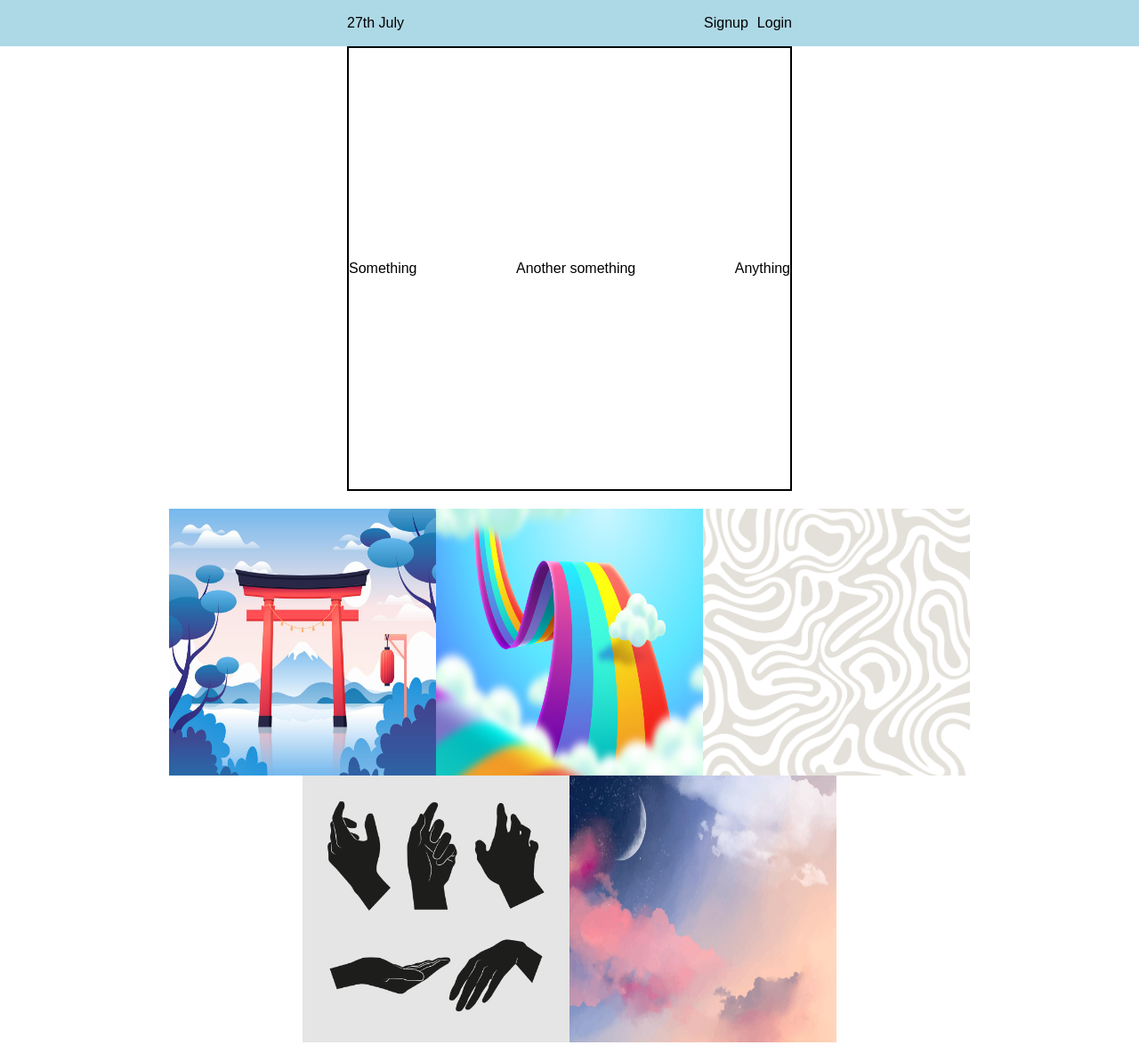
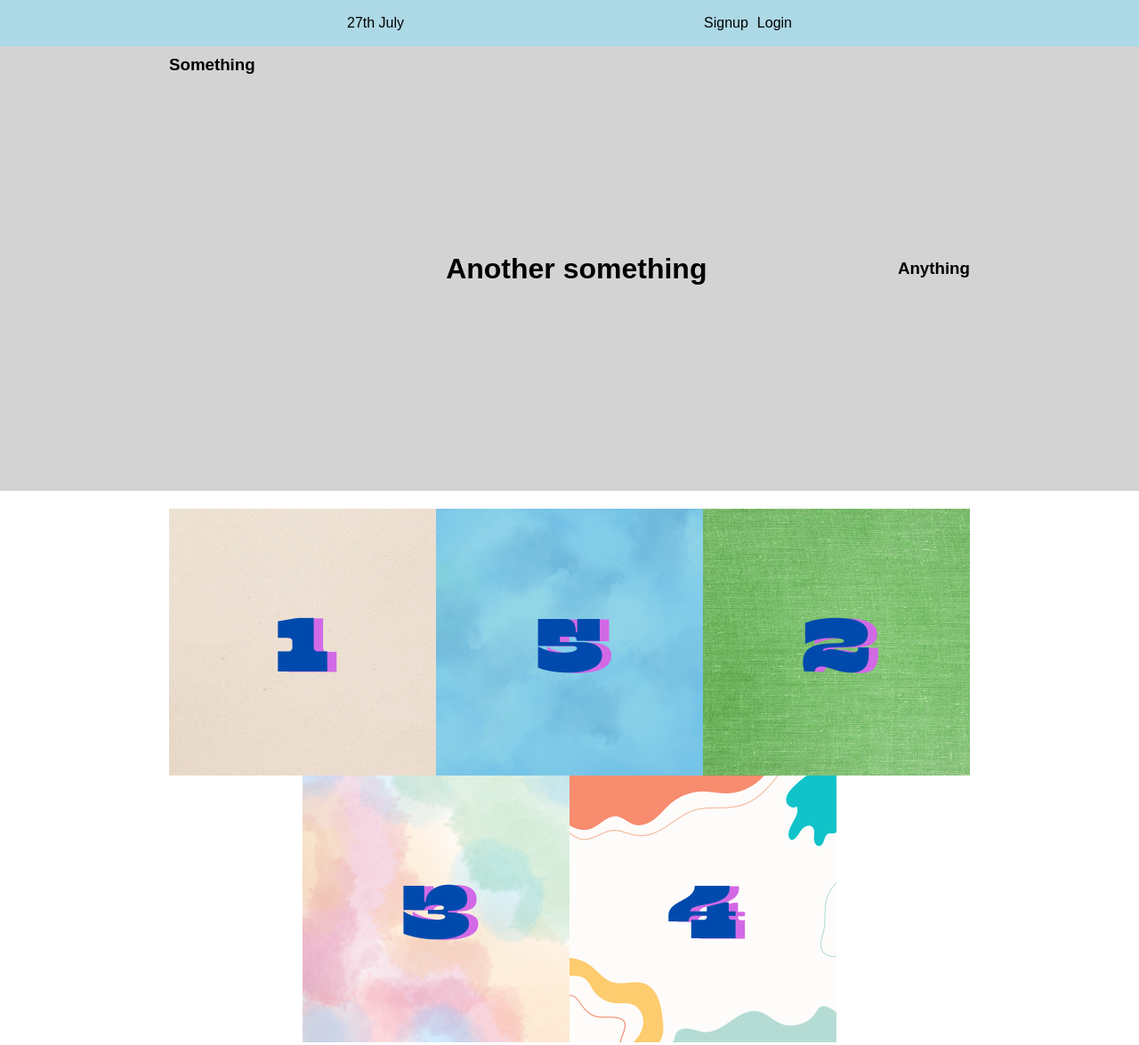
Before and after one commit to gorgalt/Odin-practice, a website: page index.html in a window 1280 px wide. Shown: the whole page at 89% size. Drawn offline with Linux system fonts and the light colour scheme; a web font is replaced by a local one.

Commit message:
flex-item-arrangement

```diff
--- a/index.html
+++ b/index.html
@@ -3,46 +3,46 @@
   <head>
     <title>HTML + CSS</title>
     <link rel="stylesheet" href="styles.css" />
+    <link href="https://api.fontshare.com/v2/css?f[]=archivo@400&display=swap" rel="stylesheet">
   </head>
   <body>
     <div class="container">
       <div class="menu">
 
-        <!-- date -->
         <div class="date">27th July</div>
 
-        <!-- Login/Signup -->
-        <div class="sl">
+        <div class="links">
           <div class="signup">Signup</div>
           <div class="login">Login</div>
         </div>
+
       </div>
     </div>
 
     <div class="center_container">
       <div class="header">
-        <div class="a">Something</div>
-        <div class="b">Another something</div>
-        <div class="c">Anything</div>
+        <div class="a"><h3>Something</h3></div>
+        <div class="b"><h1>Another something</h1></div>
+        <div class="c"><h3>Anything</h3></div>
       </div>
     </div>
 
     <div class="photo_container">
       <div class="photoGrid">
         <div class="item first-item">
-          <img src="imgs/1.jpg" alt="something" width="300px" height="300px" />
+          <img src="imgs/1.png" alt="something"/>
         </div>
         <div class="item">
-          <img src="imgs/2.jpg" alt="rainbow" width="300px" height="300px" />
+          <img src="imgs/2.png" alt="rainbow"/>
         </div>
         <div class="item">
-          <img src="imgs/3.jpg" alt="japanese" width="300px" height="300px" />
+          <img src="imgs/3.png" alt="japanese"/>
         </div>
         <div class="item">
-          <img src="imgs/4.jpg" alt="dreamy" width="300px" height="300px" />
+          <img src="imgs/4.png" alt="dreamy"/>
         </div>
-        <div class="item">
-          <img src="imgs/5.jpg" alt="hands" width="300px" height="300px" />
+        <div class="item last-item">
+          <img src="imgs/5.png" alt="hands"/>
         </div>
       </div>
     </div>
--- a/styles.css
+++ b/styles.css
@@ -2,7 +2,7 @@
   box-sizing: border-box;
   margin: 0;
   padding: 0;
-  font-family: Arial, Helvetica, sans-serif;
+  font-family: Archivo, sans-serif;
   /* background-color: lightgrey; */
 }
 
@@ -16,14 +16,16 @@
 
 .menu {
   /* border: 2px solid rgb(19, 156, 19); */
+
   padding: 5px 0px;
   display: flex;
   width: 500px;
   justify-content: space-between;
 }
 
-.sl {
+.links {
   /* border: 2px solid grey; */
+
   display: flex;
   justify-content: flex-end;
 }
@@ -32,24 +34,29 @@
   margin-left: 10px;
 }
 
-
 /* Middle CSS */
 .center_container {
   /* border: 2px solid green; */
 
   display: flex;
   justify-content: center;
+  background-color: lightgray;
 }
 
 .header {
-  border: 2px solid;
+  /* border: 2px solid; */
+
   display: flex;
-  width: 500px;
+  width: 900px;
   height: 500px;
   justify-content: space-between;
   align-items: center;
 }
 
+.a {
+  align-self: flex-start;
+  margin-top: 10px;
+}
 
 /* Photo CSS */
 .photo_container {
@@ -66,10 +73,8 @@
   justify-content: center;
   align-items: center;
   flex-wrap: wrap;
-  flex-direction: row-reverse;
+  flex-direction: row;
 }
-
-
 
 .item {
   /* border: 1px solid gray; */
@@ -77,3 +82,11 @@
   height: 300px;
   width: 300px;
 }
+
+.first-item {
+  order: -4;
+}
+
+.last-item {
+  order: -3;
+}
```
Also changed, not shown: imgs/1.png (added), imgs/2.png (added), imgs/3.png (added), imgs/4.png (added), imgs/5.png (added).
